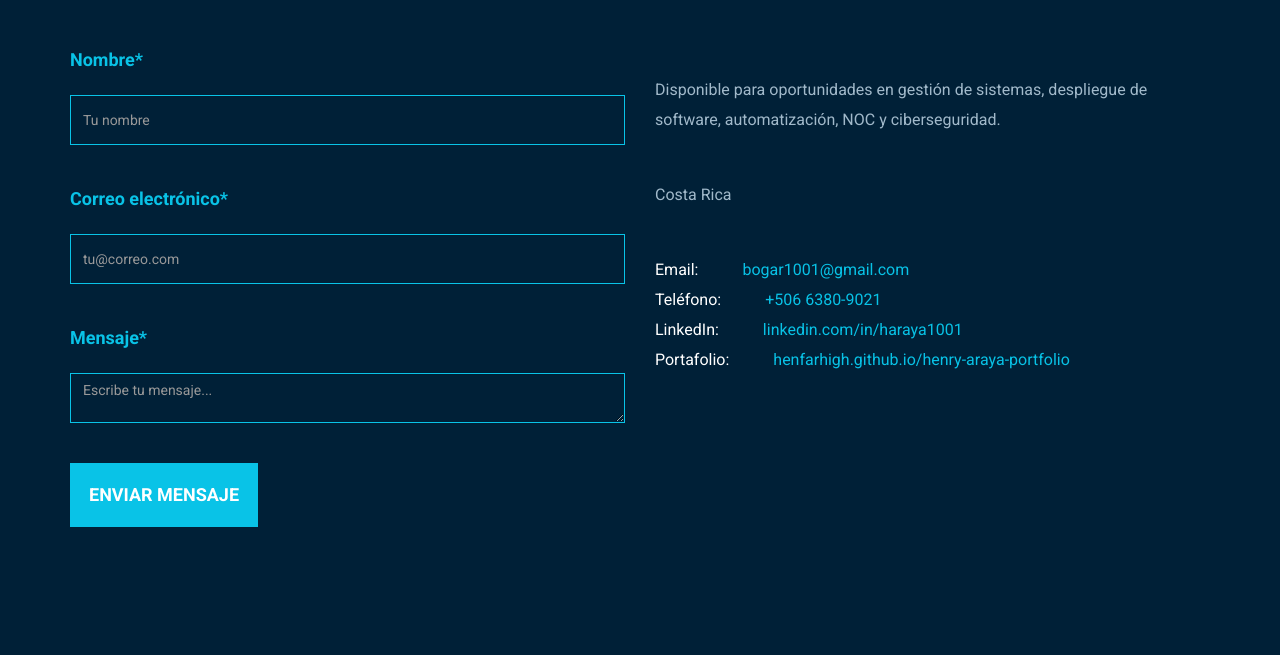
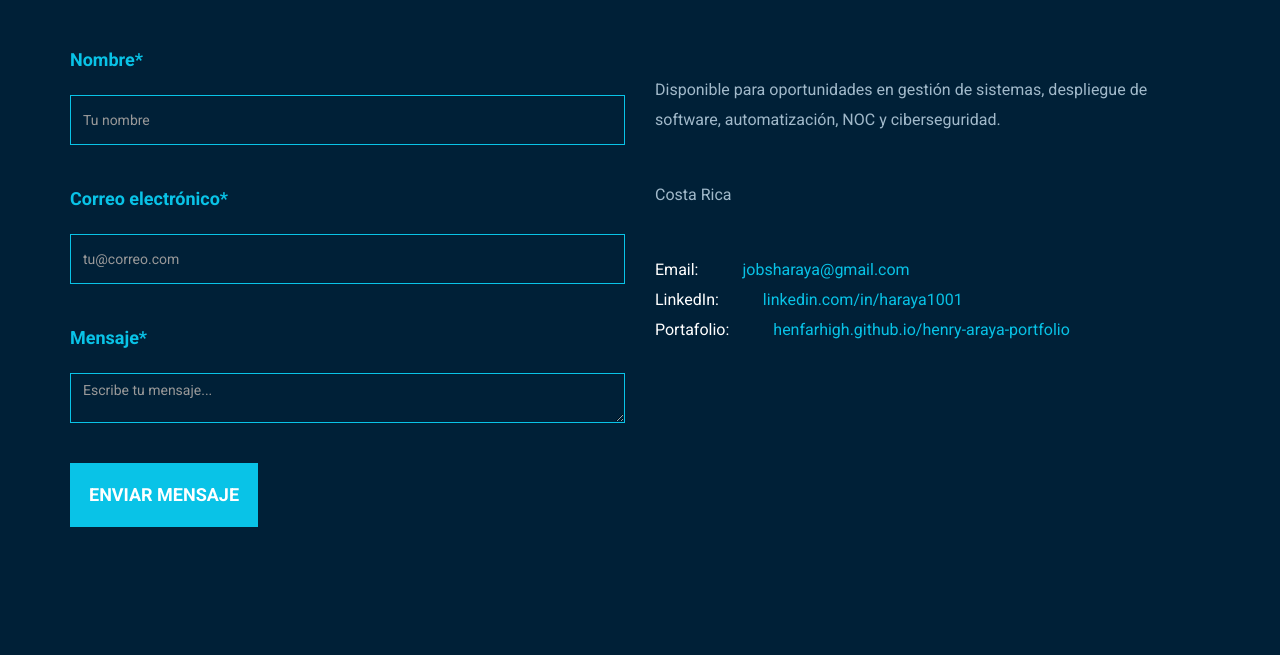
Before and after one commit to henfarhigh/henry-araya-portfolio, a plain HTML site: page index.html in a window 1280 px wide. Shown: the part 7370-8025 px from the top of the page. Drawn offline with nearby package versions, Linux system fonts and the light colour scheme.

Commit message:
Update contact email in index.html

```diff
--- a/index.html
+++ b/index.html
@@ -423,8 +423,7 @@
               <p>Disponible para oportunidades en gestión de sistemas, despliegue de software, automatización, NOC y ciberseguridad.</p>
               <div class="location"><p>Costa Rica</p></div>
               <ul>
-                <li><span>Email:</span> <a href="mailto:bogar1001@gmail.com">bogar1001@gmail.com</a></li>
-                <li><span>Teléfono:</span> <a href="tel:+50663809021">+506 6380-9021</a></li>
+                <li><span>Email:</span> <a href="mailto:jobsharaya@gmail.com">jobsharaya@gmail.com</a></li>
                 <li><span>LinkedIn:</span> <a href="https://www.linkedin.com/in/haraya1001" target="_blank">linkedin.com/in/haraya1001</a></li>
                 <li><span>Portafolio:</span> <a href="https://henfarhigh.github.io/henry-araya-portfolio/" target="_blank">henfarhigh.github.io/henry-araya-portfolio</a></li>
               </ul>
```
